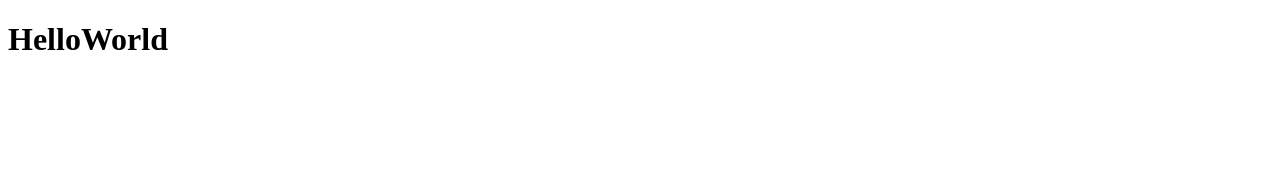
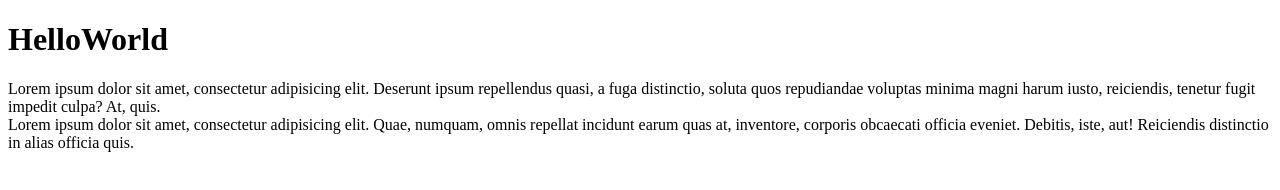
Before and after one commit to kkane106/remote-repo, a plain HTML site: page index.html in a window 1280 px wide. Drawn offline with Linux system fonts and the light colour scheme.

Commit message:
add more stuff

```diff
--- a/index.html
+++ b/index.html
@@ -6,5 +6,9 @@
 </head>
 <body>
   <h1>HelloWorld</h1>
+  <div>Lorem ipsum dolor sit amet, consectetur adipisicing elit. Deserunt ipsum repellendus quasi, a fuga distinctio, soluta quos repudiandae voluptas minima magni harum iusto, reiciendis, tenetur fugit impedit culpa? At, quis.</div>
+  <footer>
+    <div>Lorem ipsum dolor sit amet, consectetur adipisicing elit. Quae, numquam, omnis repellat incidunt earum quas at, inventore, corporis obcaecati officia eveniet. Debitis, iste, aut! Reiciendis distinctio in alias officia quis.</div>
+  </footer>
 </body>
 </html>
```
